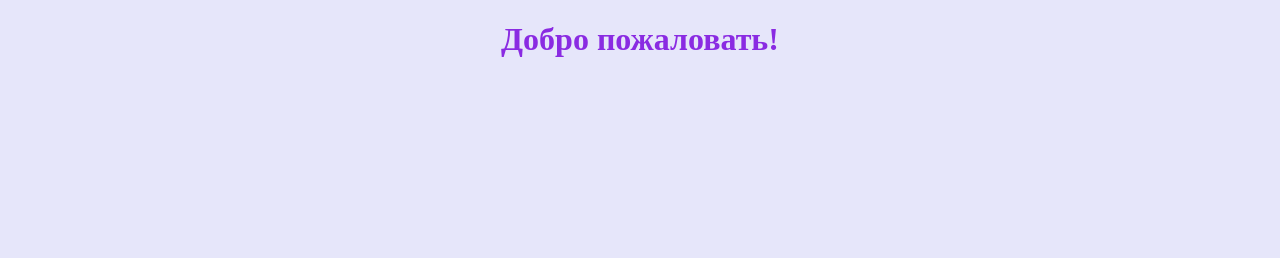
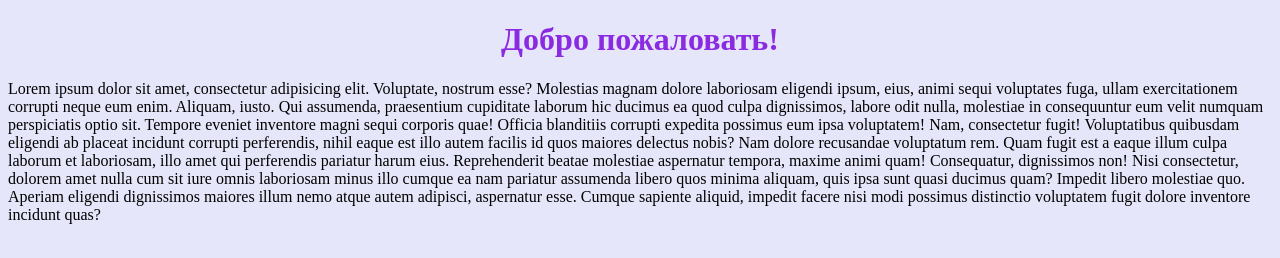
Before and after one commit to ViktoriiaBondarenko/Homework, a plain HTML site: page index.html in a window 1280 px wide. Drawn offline with Linux system fonts and the light colour scheme.

Commit message:
updated files second time

```diff
--- a/index.html
+++ b/index.html
@@ -13,6 +13,14 @@
 
 
     <h1> Добро пожаловать!</h1>
+    <p>
+        <span>Lorem ipsum dolor sit amet, consectetur adipisicing elit. Voluptate, nostrum esse? Molestias magnam dolore laboriosam eligendi ipsum, eius, animi sequi voluptates fuga, ullam exercitationem corrupti neque eum enim. Aliquam, iusto.</span>
+        <span>Qui assumenda, praesentium cupiditate laborum hic ducimus ea quod culpa dignissimos, labore odit nulla, molestiae in consequuntur eum velit numquam perspiciatis optio sit. Tempore eveniet inventore magni sequi corporis quae!</span>
+        <span>Officia blanditiis corrupti expedita possimus eum ipsa voluptatem! Nam, consectetur fugit! Voluptatibus quibusdam eligendi ab placeat incidunt corrupti perferendis, nihil eaque est illo autem facilis id quos maiores delectus nobis?</span>
+        <span>Nam dolore recusandae voluptatum rem. Quam fugit est a eaque illum culpa laborum et laboriosam, illo amet qui perferendis pariatur harum eius. Reprehenderit beatae molestiae aspernatur tempora, maxime animi quam!</span>
+        <span>Consequatur, dignissimos non! Nisi consectetur, dolorem amet nulla cum sit iure omnis laboriosam minus illo cumque ea nam pariatur assumenda libero quos minima aliquam, quis ipsa sunt quasi ducimus quam?</span>
+        <span>Impedit libero molestiae quo. Aperiam eligendi dignissimos maiores illum nemo atque autem adipisci, aspernatur esse. Cumque sapiente aliquid, impedit facere nisi modi possimus distinctio voluptatem fugit dolore inventore incidunt quas?</span>
+    </p>
 
 </body>
 
```
